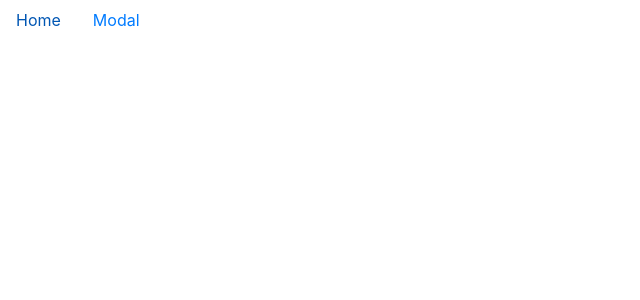
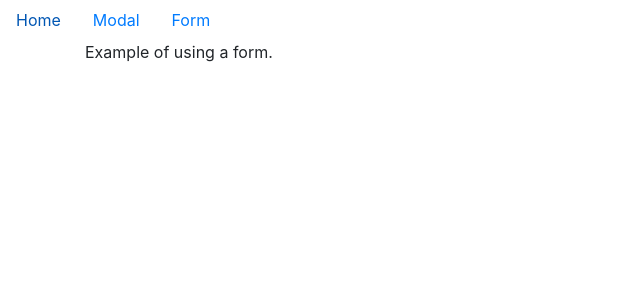
Before and after one commit to pferlito/react-examples, a React (Create React App) app: page /form in a window 1280 px wide. Shown: the top 300 px of the page, without its empty margins (0-640 px from the left). Built offline with nearby package versions, Linux system fonts and the light colour scheme.

Commit message:
Start form page.

```diff
--- a/src/index.js
+++ b/src/index.js
@@ -4,6 +4,7 @@ import './index.css';
 import 'bootstrap/dist/css/bootstrap.min.css';
 import App from './components/App';
 import ModalPage from "./routes/ModalPage";
+import FormPage from "./routes/FormPage";
 import Nav from "react-bootstrap/Nav";
 import { BrowserRouter as Router, Route, Switch } from "react-router-dom";
 import * as serviceWorker from './serviceWorker';
@@ -13,10 +14,12 @@ const routing = (
     <Nav>
       <Nav.Link href="/">Home</Nav.Link>
       <Nav.Link href="/modal">Modal</Nav.Link>
+      <Nav.Link href="/form">Form</Nav.Link>
     </Nav>
     <Switch>
       <Route exact path="/"><App /></Route>
       <Route path="/modal"><ModalPage /></Route>
+      <Route path="/form"><FormPage /></Route>
     </Switch>
   </Router>
 );
--- /dev/null
+++ b/src/routes/FormPage.js
@@ -0,0 +1,18 @@
+import React from 'react';
+import Row from "react-bootstrap/Row";
+import Col from "react-bootstrap/Col";
+import Container from "react-bootstrap/Container";
+
+function FormPage() {
+  return(
+    <Container>
+      <Row>
+        <Col>
+          <p>Example of using a form.</p>
+        </Col>
+      </Row>
+    </Container>
+  );
+}
+
+export default FormPage;
```
